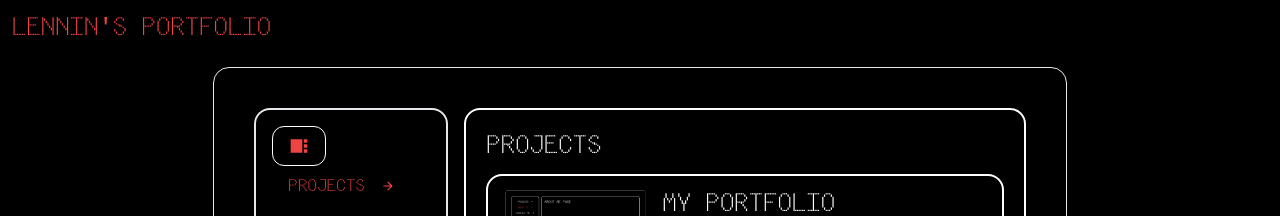
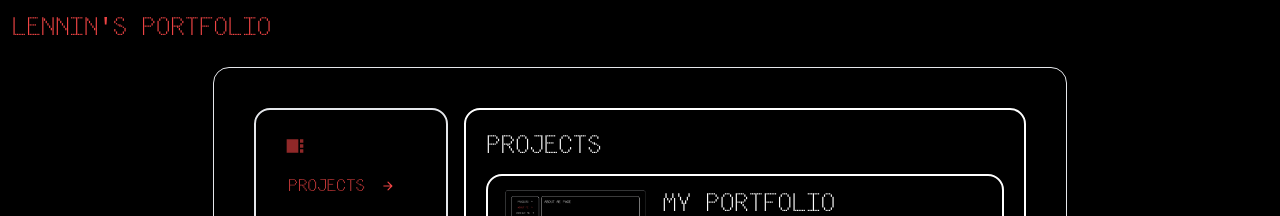
Before and after one commit to Lenninssp/Lennin-portfolio, a Next.js app: page / in a window 1280 px wide. Shown: the top 216 px of the page. Built offline with nearby package versions, Linux system fonts and the light colour scheme; what tailwindcss-animated would draw is missing.

Commit message:
refactor: little cleaning, i really gotta add prettier to the project

```diff
--- a/src/components/sidebar/index.tsx
+++ b/src/components/sidebar/index.tsx
@@ -2,10 +2,9 @@ import { usePageContext } from "@/contexts/selected-page";
 import { SidebarFrame } from "./frame";
 import { SidebarButton } from "./sidebar-button";
 import { PagesEnum } from "@/enums/pages";
-import { Fragment, useState } from "react";
+import { useState } from "react";
 import { RoundedLink } from "../general/rounded-link/rounded-link";
 import { handleEmailClick } from "../contact";
-import { Icon } from "@iconify/react/dist/iconify.js";
 import { GeneralIcon } from "../general/icon/general-icon";
 import { Button } from "../ui/button";
 import { cn } from "@/lib/utils";
@@ -18,23 +17,33 @@ export const Sidebar = () => {
     setHidden((prev) => !prev);
   };
 
-  const OpenSidebarButton = ({className}: {className?: string}) => (
-    <Button onClick={handleHidden} className={cn(" border-white rounded-xl border bg-black hover:bg-black", className)}>
-      <GeneralIcon icon={"material-symbols:view-sidebar-sharp"} color="red" className=" h-5 w-5" />
+  const OpenSidebarButton = ({ className }: { className?: string }) => (
+    <Button
+      onClick={handleHidden}
+      className={cn(
+        " border-transparent hover:border-white rounded-xl border bg-black hover:bg-black opacity-60 hover:opacity-100 p-1 px-3",
+        className
+      )}
+    >
+      <GeneralIcon
+        icon={"material-symbols:view-sidebar-sharp"}
+        color="red"
+        className=" h-5 w-5"
+      />
     </Button>
   );
 
   if (hidden)
     return (
       <div className="absolute top-2 left-2 md:relative h-full flex items-start">
-        <OpenSidebarButton className=" opacity-60 hover:opacity-100" />
+        <OpenSidebarButton/>
       </div>
     );
 
   return (
     <SidebarFrame className="absolute top-0 left-0 md:relative flex flex-col justify-between bg-black">
       <div className=" w-full flex flex-col items-start">
-        <OpenSidebarButton />
+        <OpenSidebarButton/>
         <SidebarButton
           text="Projects"
           selected={selectedPage === PagesEnum.PROJECTS}
```
